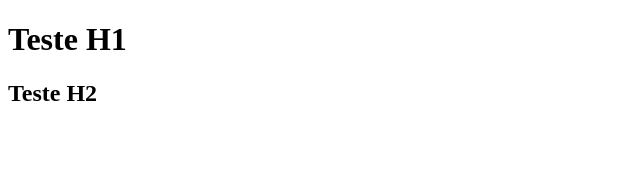
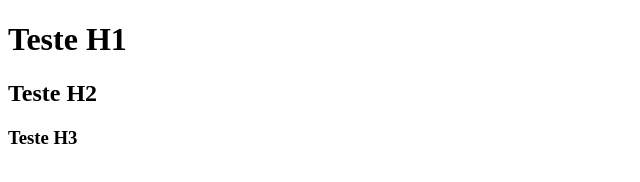
Before and after one commit to gasoaress/repositorio-teste, a plain HTML site: page index.html in a window 1280 px wide. Shown: the full height of the page, 0-640 px from the left. Drawn offline with Linux system fonts and the light colour scheme.

Commit message:
Adiciona teste de header 3

```diff
--- a/index.html
+++ b/index.html
@@ -9,5 +9,6 @@
 <body>
   <h1>Teste H1</h1>
   <h2>Teste H2</h2>
+  <h3>Teste H3</h3>
 </body>
 </html>
```
